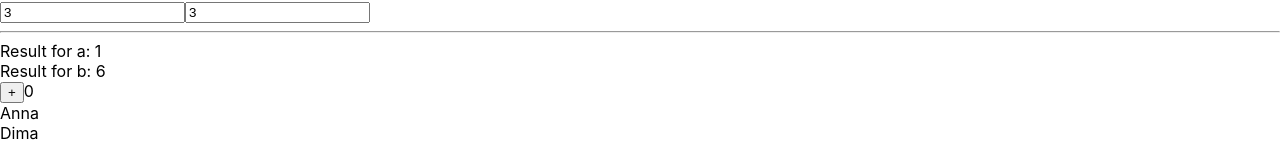
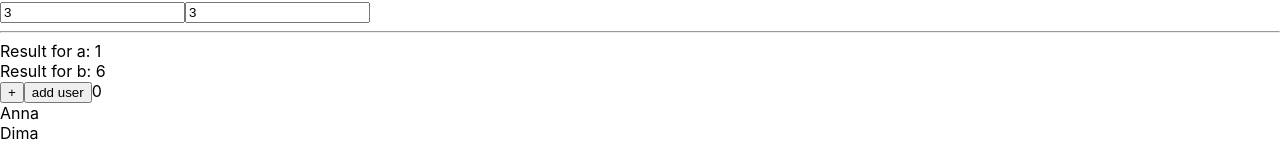
Before and after one commit to WhiteQuennAnn/Kabzda, a React (Create React App) app: page / in a window 1280 px wide. Shown: the part 301-465 px from the top of the page. Built offline with nearby package versions, Linux system fonts and the light colour scheme.

Commit message:
lesson 18 UseMemo

```diff
--- a/src/components/UseMemo.tsx
+++ b/src/components/UseMemo.tsx
@@ -58,7 +58,11 @@ export const HelpsToReactMemo = () => {
         const newArray = users.filter(u => u.toLowerCase().indexOf("a") > -1)
         return newArray;
 
-    }, []);
+    }, [users]);
+    const addUser = () => {
+        const newUsers = [...users, 'Svetlana' + new Date().getTime()];
+        setUsers(newUsers)
+    }
 
 
     return <>
@@ -66,6 +70,8 @@ export const HelpsToReactMemo = () => {
             setCounter(counter + 1)
         }}> +
         </button>
+        <button onClick={addUser}> add user
+        </button>
         {counter}
         <Users users={newArray}/>
     </>
```
